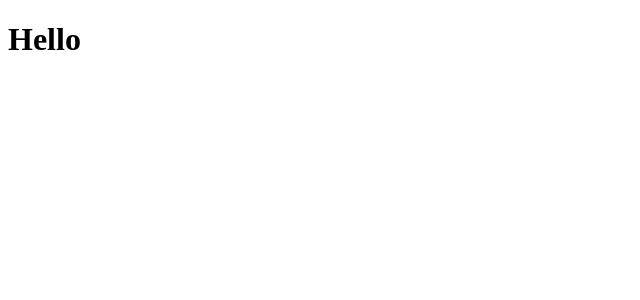
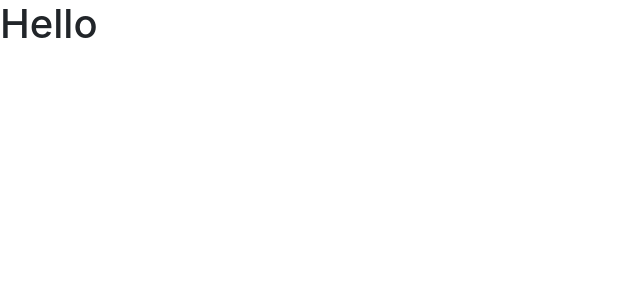
Before and after one commit to kam773/meteorite-explorer, a React (Create React App) app: page / in a window 1280 px wide. Shown: the top 300 px of the page, without its empty margins (0-640 px from the left). Built offline with nearby package versions, Linux system fonts and the light colour scheme.

Commit message:
setup redux working

```diff
--- a/src/App.js
+++ b/src/App.js
@@ -1,12 +1,17 @@
 import React from 'react';
-
 import './App.css';
+import { Provider } from 'react-redux';
+import store from './store'
+import "bootstrap/dist/css/bootstrap.min.css";
 
 function App() {
   return (
-    <div>
-      <h1>Hello</h1>
-    </div>
+    <Provider store={store}>
+      <div>
+        <h1>Hello</h1>
+      </div>
+    </Provider>
+
   );
 }
 
--- /dev/null
+++ b/src/reducers/index.js
@@ -0,0 +1,7 @@
+import { combineReducers } from 'redux';
+import meteoriteReducer from './meteoriteReducer';
+
+
+export default combineReducers({
+    meteorite: meteoriteReducer
+})
--- /dev/null
+++ b/src/store.js
@@ -0,0 +1,17 @@
+import { createStore, applyMiddleware, compose } from 'redux';
+import thunk from 'redux-thunk';
+import rootReducer from './reducers';
+
+const initialState = {};
+
+const middleware = [thunk];
+
+const store = createStore(
+    rootReducer,
+    initialState,
+    compose(
+        applyMiddleware(...middleware),
+        window.__REDUX_DEVTOOLS_EXTENSION__ && window.__REDUX_DEVTOOLS_EXTENSION__()
+    ));
+
+export default store;
```
Also changed, not shown: src/actions/meteoriteActions.js (added), src/actions/types.js (added), src/reducers/meteoriteReducer.js (added).
